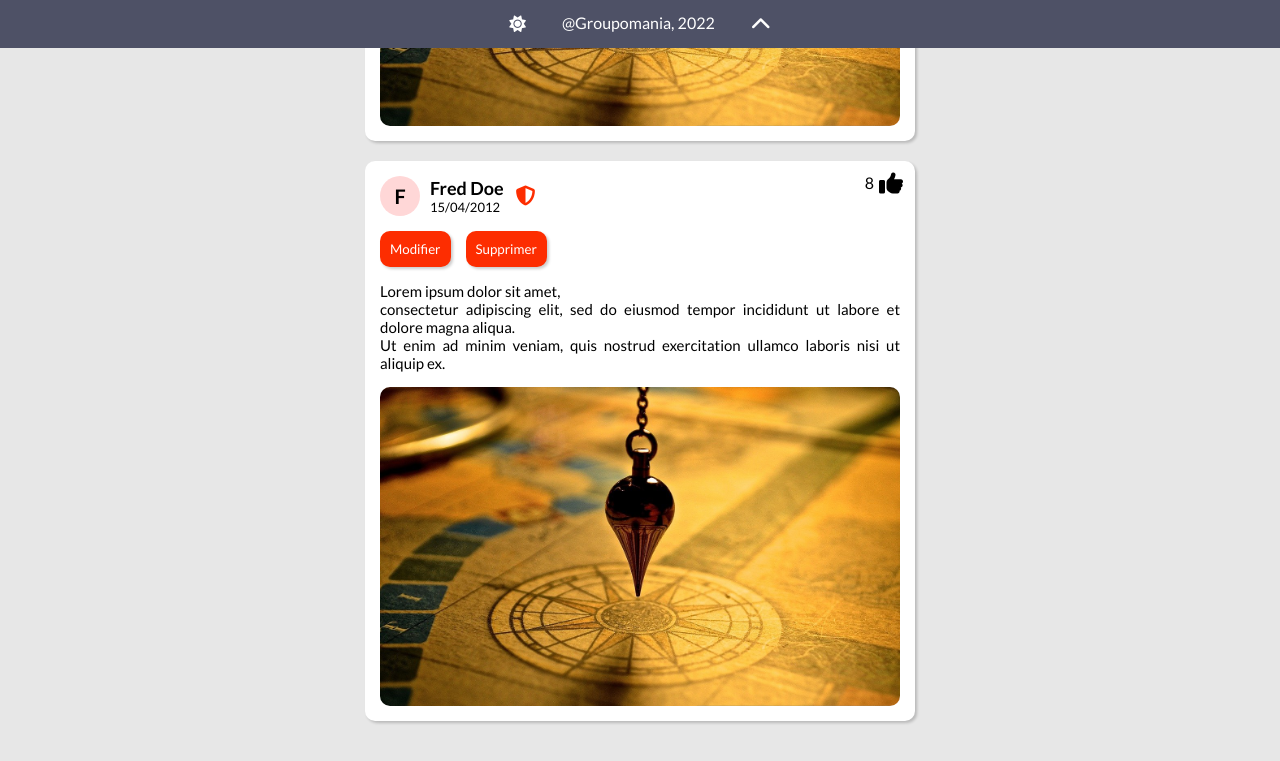
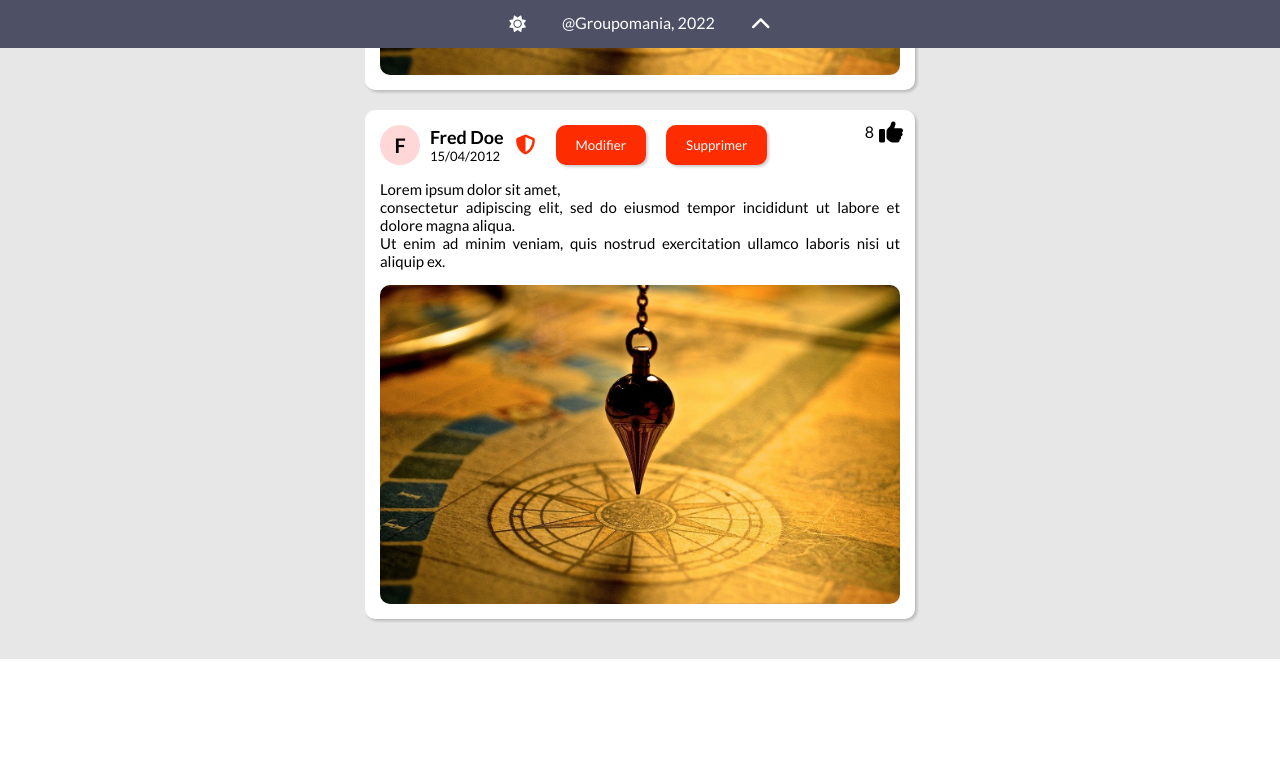
Before and after one commit to wcaillere/Groupomania_app_projet7_OC, a React (Create React App) app in the folder client/: page /home in a window 1280 px wide. Shown: the part 752-1513 px from the top of the page. After the commit the page ends 1441 px from the top, so only its background shows below. Built offline with nearby package versions, Linux system fonts and the light colour scheme.

Commit message:
Clear div pour corriger fixed footer + responsive boutons post

```diff
--- a/client/src/components/post/index.jsx
+++ b/client/src/components/post/index.jsx
@@ -11,6 +11,12 @@ const PostContainer = styled.div`
   padding: 15px;
   border-radius: 10px;
   box-shadow: 2px 2px 3px 0px rgba(0, 0, 0, 0.2);
+`;
+
+const PostHeader = styled.div`
+  @media (min-width: 768px) {
+    display: flex;
+  }
 `;
 
 const PostDescrition = styled.div`
@@ -49,6 +55,10 @@ const ButtonModify = styled.button`
   border-radius: 10px;
   box-shadow: 2px 2px 3px 0px rgba(0, 0, 0, 0.2);
   background: ${colors.primary};
+  @media (min-width: 768px) {
+    margin: 0px 0px 15px 20px;
+    padding: 10px 20px;
+  }
 `;
 
 const PostContent = styled.div`
@@ -78,6 +88,7 @@ const PostImage = styled.img`
 function Post() {
   return (
     <PostContainer>
+      <PostHeader>
         <PostDescrition>
           <Postinitial>F</Postinitial>
           <div
@@ -98,9 +109,10 @@ function Post() {
             }}
           ></i>
         </PostDescrition>
-      <div style={{ display: 'flex' }}></div>
         <ButtonModify>Modifier</ButtonModify>
         <ButtonModify>Supprimer</ButtonModify>
+      </PostHeader>
+
       <PostContent>
         Lorem ipsum dolor sit amet,
         <br /> consectetur adipiscing elit, sed do eiusmod tempor incididunt ut
--- a/client/src/pages/Home/index.jsx
+++ b/client/src/pages/Home/index.jsx
@@ -18,6 +18,11 @@ const SeparationBar = styled.div`
   max-width: 600px;
 `;
 
+//Used to not have a footer fixed hiding end of the page
+const ClearDiv = styled.div`
+  height: 30px;
+`;
+
 function Home() {
   return (
     <div>
@@ -28,6 +33,7 @@ function Home() {
         <Post />
         <Post />
       </MainContainer>
+      <ClearDiv />
       <FooterHome />
     </div>
   );
```
Lines whose indentation alone changed are shown as unchanged.
